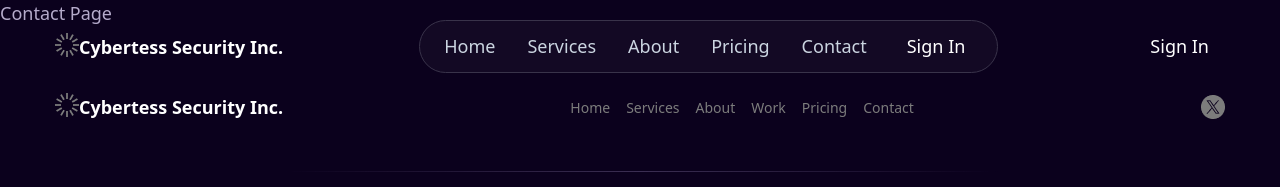
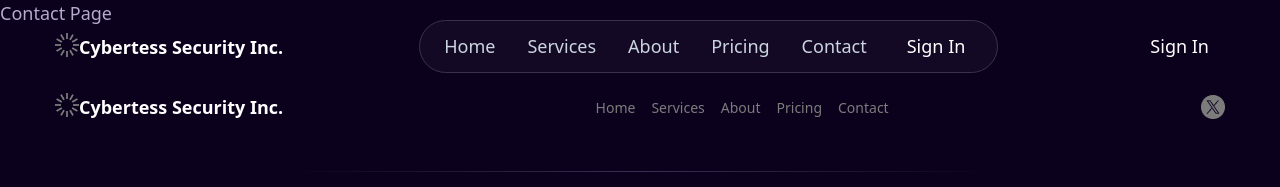
Before and after one commit to tarunkumar2112/staging, a React (Create React App) app: page /contact in a window 1280 px wide. Shown: the top 187 px of the page. Built offline with nearby package versions, Linux system fonts and the light colour scheme.

Commit message:
Update Footer.js

```diff
--- a/src/components/Footer.js
+++ b/src/components/Footer.js
@@ -23,7 +23,7 @@ const Footer = () => {
           <Link to="/" className="text-[#7C7C7C] hover:text-white text-[14px]">Home</Link>
           <Link to="/services" className="text-[#7C7C7C] hover:text-white text-[14px]">Services</Link>
           <Link to="/about" className="text-[#7C7C7C] hover:text-white text-[14px]">About</Link>
-          <Link to="/about" className="text-[#7C7C7C] hover:text-white text-[14px]">Work</Link>
+          {/* <Link to="/about" className="text-[#7C7C7C] hover:text-white text-[14px]">Work</Link> */}
           <Link to="/about" className="text-[#7C7C7C] hover:text-white text-[14px]">Pricing</Link>
           <Link to="/contact" className="text-[#7C7C7C] hover:text-white text-[14px]">Contact</Link>
         </nav>
```
